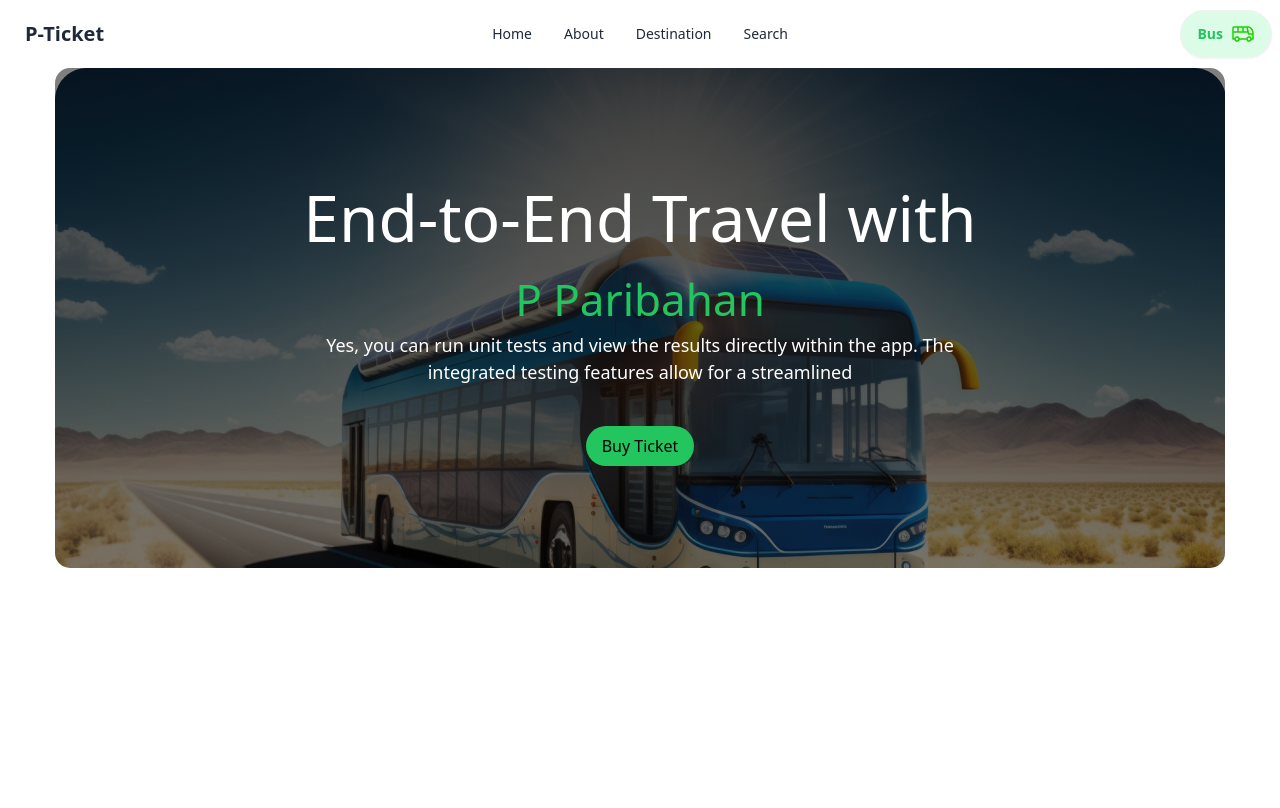
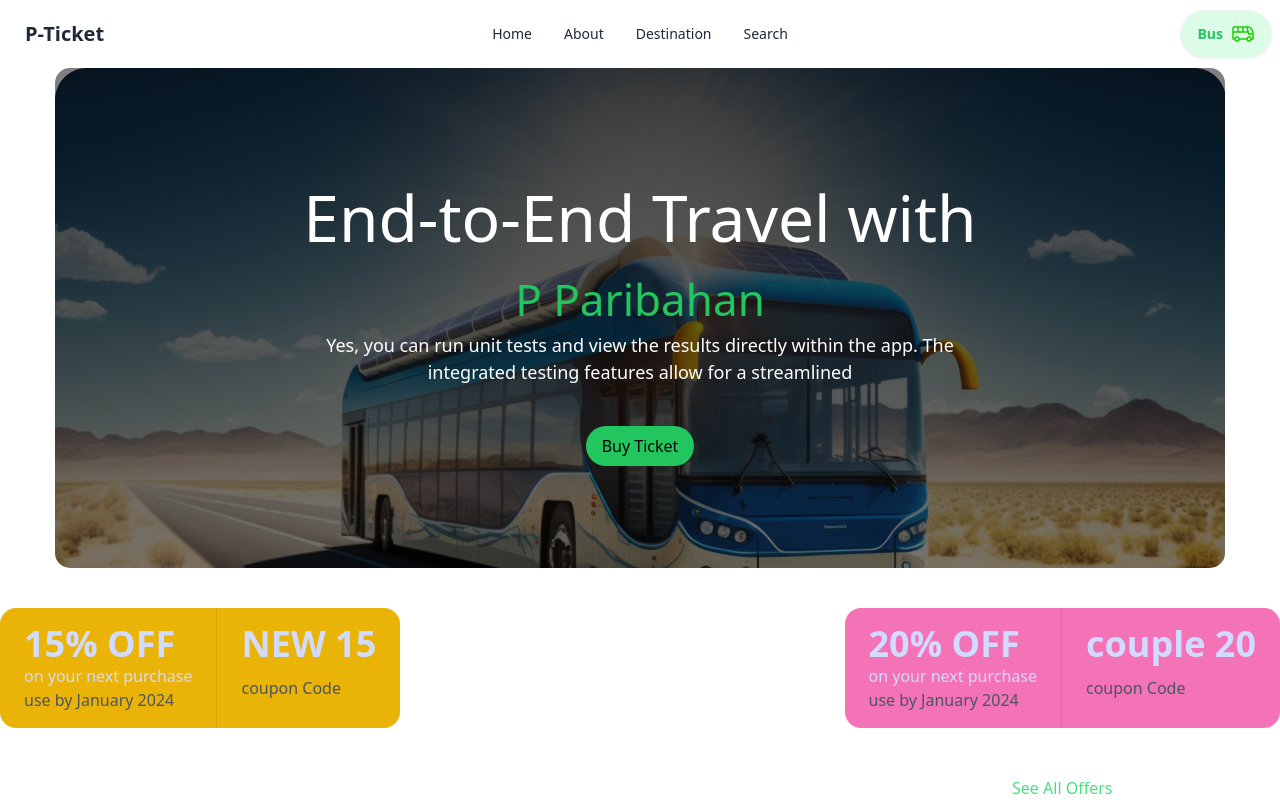
Before and after one commit to Uday833/Bus-ticket, a plain HTML site: page index.html in a window 1280 px wide. Drawn offline with nearby package versions, Linux system fonts and the light colour scheme.

Commit message:
added offer

```diff
--- a/index.html
+++ b/index.html
@@ -3,8 +3,8 @@
 <head>
     <meta charset="UTF-8">
     <meta name="viewport" content="width=device-width, initial-scale=1.0">
-    <title>Document</title>
-    <!-- daisy ui -->
+    <title>Bus Ticket</title>
+    <!-- daisy ui & Tailwind-->
     <link href="https://cdn.jsdelivr.net/npm/daisyui@4.7.2/dist/full.min.css" rel="stylesheet" type="text/css" />
 <script src="https://cdn.tailwindcss.com"></script>
 <!-- custom css -->
@@ -63,5 +63,46 @@
         </div>
       </div>
     </div>
+    <!-- offer------------------------------------------- -->
+    <div class="flex justify-between ">
+      <div>
+        <div class="stats bg-yellow-500 text-primary-content" style="margin-top: 40px;">
+          <div class="stat">
+            <div class="stat-value">15% OFF</div>
+            <div class="">on your next purchase</div>
+            <div class="text-gray-600">use by January 2024</div>
+          </div>
+          <div class="stat">
+            <div class="stat-value">NEW 15</div>
+            <div class="text-gray-600">coupon Code</div>
+          </div>
+        </div>
+      </div>
+      <div>
+        <div>
+          <div class="stats bg-pink-400 text-primary-content" style="margin-top: 40px;">
+            <div class="stat">
+              <div class="stat-value">20% OFF</div>
+              <div class="">on your next purchase</div>
+              <div class="stat-title text-gray-600">use by January 2024</div>
+            </div>
+            <div class="stat">
+              <div class="stat-value">couple 20</div>
+              <div class="stat-title text-gray-600">coupon Code</div>
+            </div>
+
+          </div>
+
+      </div>
+      <div class="button-container text-center" style="margin-top: 40px;"> <!-- Updated button container -->
+        <button type="" class="rounded-3xl px-4 bg-white text-green-400 p-2 ">See All Offers</button>
+      </div>
+    </div>
+
+
+
+
+
+
 </body>
 </html>
```
